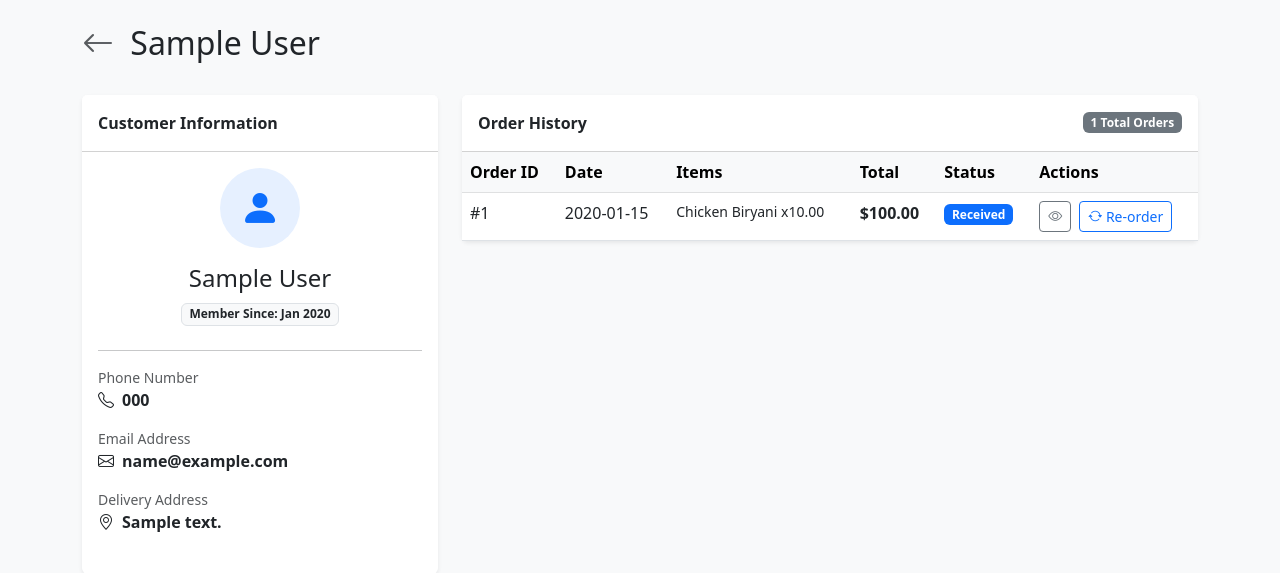
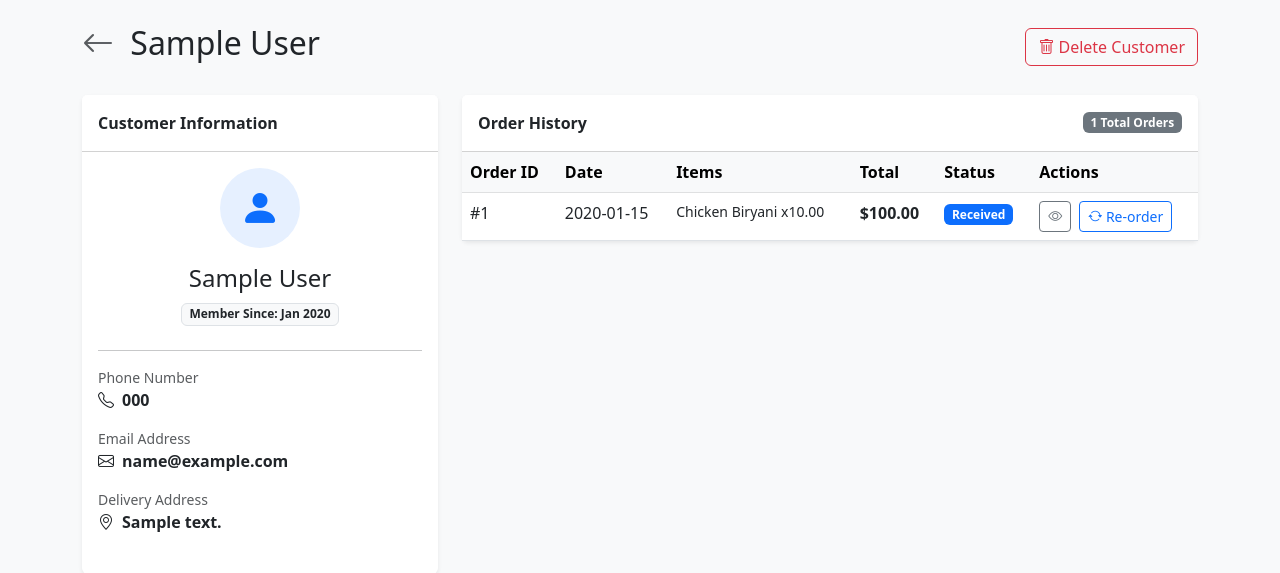
Before and after one commit to AbdurRahman2424/Food-Catering-Order-Manager, a Flask app: page /customers/1 in a window 1280 px wide. Shown: the part 98-671 px from the top of the page. Run offline with Flask 3, Linux system fonts and the light colour scheme; the visitor is signed in with stand-in values (Sample User, id 1); data comes from the database, SQL or seed files in the repository; tables that the repository leaves empty or names only in its code hold one stand-in row (values such as "Sample post"); some libraries are stand-ins or nearby versions.

Commit message:
Add customer delete flow and new order defaults
Implement customer deletion API and UI plus improve new order date handling and quick-add behavior. Adds POST /customers/<id>/delete with checks to prevent deleting customers that have orders, flashes for success/error, and DB rollback on exceptions. Template changes: add delete buttons in customers list and customer detail that trigger a Bootstrap confirm modal, and set the delivery_date input to a selected_delivery_date value. app.py: initialize selected_delivery_date to today, preserve it on POST, and pass today/selected_delivery_date to the template. new_order.js: send proper AJAX headers for quick-add customer and use bootstrap.Modal.getOrCreateInstance to close the modal. Also a minor update to Commands.txt (use 'py app.py').

```diff
--- a/Commands.txt
+++ b/Commands.txt
@@ -1,7 +1,7 @@
 pip install -r requirements.txt
 
 
-python app.py
+py app.py
 
 Go to http://localhost:5000/login
 
--- a/app.py
+++ b/app.py
@@ -212,6 +212,7 @@ def new_order():
     db = get_db()
     reorder_id = request.args.get('reorder')
     prefill_data = None
+    selected_delivery_date = date.today().isoformat()
 
     if reorder_id:
         with db.cursor() as cursor:
@@ -234,6 +235,7 @@ def new_order():
     if request.method == 'POST':
         customer_id = request.form.get('customer_id')
         delivery_date = request.form.get('delivery_date')
+        selected_delivery_date = delivery_date or selected_delivery_date
         notes = request.form.get('notes')
         product_ids = request.form.getlist('product_id[]')
         quantities = request.form.getlist('quantity[]')
@@ -274,7 +276,14 @@ def new_order():
         cursor.execute("SELECT * FROM products WHERE is_active = 1 ORDER BY name")
         products = cursor.fetchall()
 
-    return render_template('new_order.html', customers=customers, products=products, prefill_data=prefill_data)
+    return render_template(
+        'new_order.html',
+        customers=customers,
+        products=products,
+        prefill_data=prefill_data,
+        today=date.today().isoformat(),
+        selected_delivery_date=selected_delivery_date
+    )
 
 @app.route('/orders/<int:id>')
 @login_required
@@ -613,6 +622,35 @@ def customer_detail(id):
 
     return render_template('customer_detail.html', customer=customer, history=history)
 
+@app.route('/customers/<int:id>/delete', methods=['POST'])
+@login_required
+def delete_customer(id):
+    db = get_db()
+    try:
+        with db.cursor() as cursor:
+            cursor.execute("SELECT name FROM customers WHERE id = %s", (id,))
+            customer = cursor.fetchone()
+            if not customer:
+                flash('Customer not found.', 'danger')
+                return redirect(url_for('customers'))
+
+            cursor.execute("SELECT COUNT(*) AS count FROM orders WHERE customer_id = %s", (id,))
+            order_count = cursor.fetchone()['count']
+
+            if order_count > 0:
+                flash(f"Cannot delete {customer['name']} because they already have {order_count} order(s).", 'warning')
+                return redirect(request.referrer or url_for('customers'))
+
+            cursor.execute("DELETE FROM customers WHERE id = %s", (id,))
+            db.commit()
+
+            flash(f"Customer {customer['name']} deleted successfully.", 'success')
+    except Exception as e:
+        db.rollback()
+        flash(f'Error deleting customer: {str(e)}', 'danger')
+
+    return redirect(url_for('customers'))
+
 # --- Existing Product, Summary, Picklist ---
 
 @app.route('/products')
--- a/templates/customer_detail.html
+++ b/templates/customer_detail.html
@@ -8,6 +8,16 @@
         <a href="{{ url_for('customers') }}" class="text-decoration-none text-muted me-2"><i class="bi bi-arrow-left"></i></a>
         {{ customer.name }}
     </h2>
+    <form id="delete-customer-{{ customer.id }}" action="{{ url_for('delete_customer', id=customer.id) }}" method="POST" class="d-inline">
+        <button type="button"
+                class="btn btn-outline-danger"
+                data-bs-toggle="modal"
+                data-bs-target="#confirmModal"
+                data-bs-message="Delete customer {{ customer.name }}?"
+                data-bs-form="delete-customer-{{ customer.id }}">
+            <i class="bi bi-trash me-1"></i>Delete Customer
+        </button>
+    </form>
 </div>
 
 <div class="row g-4">
```
Also changed, not shown: templates/customers.html (+15 -3 lines), templates/new_order.html (+7 -2 lines).
